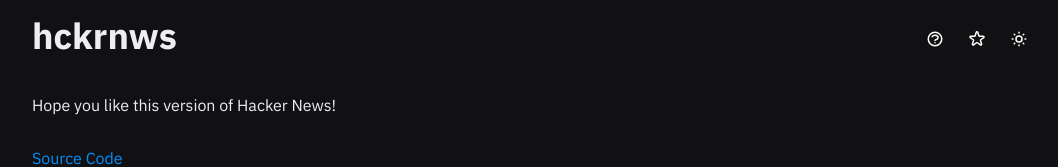
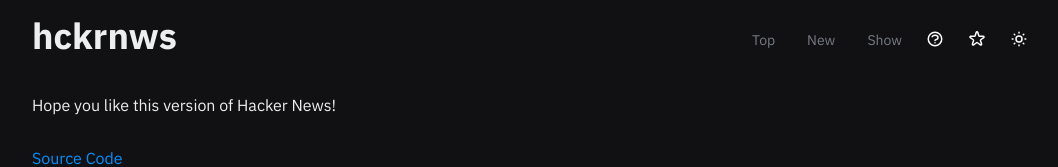
Before and after one commit to rajatkulkarni95/hckrnws, a Next.js app: page /about in a window 1280 px wide. Shown: the top 167 px of the page, without its empty margins (108-1166 px from the left). Built offline with nearby package versions, Linux system fonts and the light colour scheme.

Commit message:
Navlinks and pages

```diff
--- a/next.config.js
+++ b/next.config.js
@@ -20,10 +20,17 @@ module.exports = {
     return config;
   },
   async redirects() {
-        return [{
+    return [
+      {
         source: "/",
-            destination: "/page/1",
+        destination: "/top/1",
         permanent: true,
-        }, ];
+      },
+      {
+        source: "/page/1",
+        destination: "/top/1",
+        permanent: true,
+      },
+    ];
   },
 };
--- a/package.json
+++ b/package.json
@@ -9,7 +9,7 @@
   },
   "dependencies": {
     "@radix-ui/colors": "^0.1.8",
-    "@stitches/react": "^1.2.6",
+    "@stitches/react": "^1.2.7",
     "date-fns": "^2.27.0",
     "next": "12.0.6",
     "next-seo": "^5.1.0",
--- /dev/null
+++ b/src/components/Common/NavLinks.tsx
@@ -0,0 +1,56 @@
+import { AlignCenter } from "styles/";
+import Link from "next/link";
+import { useRouter } from "next/router";
+import { styled } from "../../../stitches.config";
+
+const StyledLink = styled("button", {
+  borderRadius: "18px",
+  color: "$secondaryText",
+  background: "transparent",
+  textDecoration: "none",
+  fontSize: "14px",
+  padding: "6px 12px",
+  marginLeft: "8px",
+  border: "none",
+  fontFamily: "$sans",
+  cursor: "pointer",
+  "&:hover": {
+    background: "$accent",
+  },
+
+  variants: {
+    selected: {
+      true: {
+        background: "$primaryText",
+        color: "$background",
+
+        "&:hover": {
+          background: "$primaryText",
+        },
+      },
+    },
+  },
+});
+
+const NavLinks = () => {
+  const router = useRouter();
+  const isTopSelected = router.pathname.includes("top");
+  const isNewSelected = router.pathname.includes("new");
+  const isShowSelected = router.pathname.includes("show");
+
+  return (
+    <AlignCenter css={{ margin: "0 8px" }}>
+      <Link href="/">
+        <StyledLink selected={isTopSelected}>Top</StyledLink>
+      </Link>
+      <Link href="/new/1">
+        <StyledLink selected={isNewSelected}>New</StyledLink>
+      </Link>
+      <Link href="/show/1">
+        <StyledLink selected={isShowSelected}>Show</StyledLink>
+      </Link>
+    </AlignCenter>
+  );
+};
+
+export default NavLinks;
--- a/src/components/Header/index.tsx
+++ b/src/components/Header/index.tsx
@@ -3,8 +3,9 @@ import { useTheme } from "next-themes";
 import Link from "next/link";
 import { styled } from "../../../stitches.config";
 
-import { SpaceBetween } from "styles/";
+import { AlignCenter, SpaceBetween } from "styles/";
 import Options from "./Options";
+import NavLinks from "@components/Common/NavLinks";
 
 const Header: React.FC = () => {
   const [mounted, setMounted] = useState(false);
@@ -23,7 +24,10 @@ const Header: React.FC = () => {
         <Link href="/page/1" passHref>
           <Heading>hckrnws</Heading>
         </Link>
-        <Options theme={theme} handleThemeChange={handleThemeChange} />
+        <AlignCenter>
+          <NavLinks />
+          <Options theme={theme} handleThemeChange={handleThemeChange} />
+        </AlignCenter>
       </SpaceBetween>
     </Fragment>
   );
--- a/src/styles/globalStyles.ts
+++ b/src/styles/globalStyles.ts
@@ -1,4 +1,4 @@
-import { globalCss } from "@stitches/react";
+import { globalCss } from "../../stitches.config";
 
 export const globalStyles = globalCss({
   "*": { margin: 0, padding: 0, boxSizing: "border-box" },
--- a/src/types/story.d.ts
+++ b/src/types/story.d.ts
@@ -38,3 +38,8 @@ export type TComment = {
   url: string;
   deleted?: boolean;
 };
+
+export type PageProps = {
+  data: TBaseStory[];
+  errorCode: false | number;
+};
--- a/stitches.config.ts
+++ b/stitches.config.ts
@@ -14,7 +14,7 @@ import {
   blue,
 } from "@radix-ui/colors";
 
-export const { styled, getCssText, createTheme } = createStitches({
+export const { styled, getCssText, createTheme, globalCss } = createStitches({
   media: {
     phone: `(width < 720px)`,
     tablet: `(720px <= width < 1024px)`,
```
Also changed, not shown: src/components/List/index.tsx (added, +26 -0 lines), src/pages/new/[number].tsx (renamed from src/pages/page/[number].tsx, +11 -41 lines), src/pages/show/[number].tsx (added, +69 -0 lines), src/pages/top/[number].tsx (added, +69 -0 lines), 1 other file (tests, documents, lock files or other folders). Lines whose indentation alone changed are shown as unchanged.
